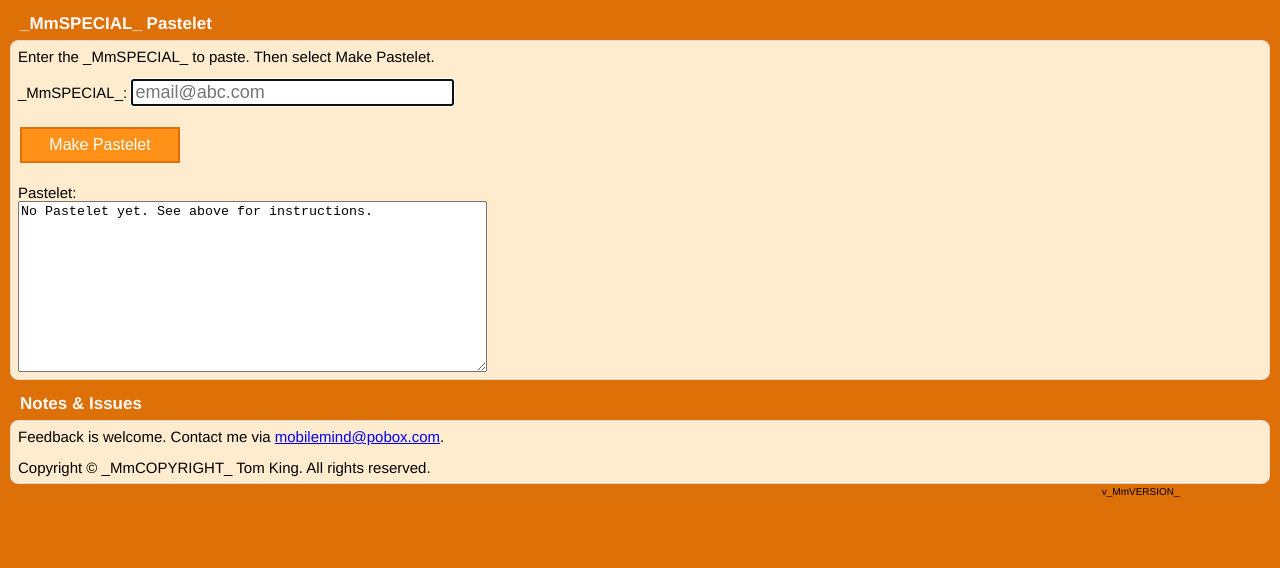
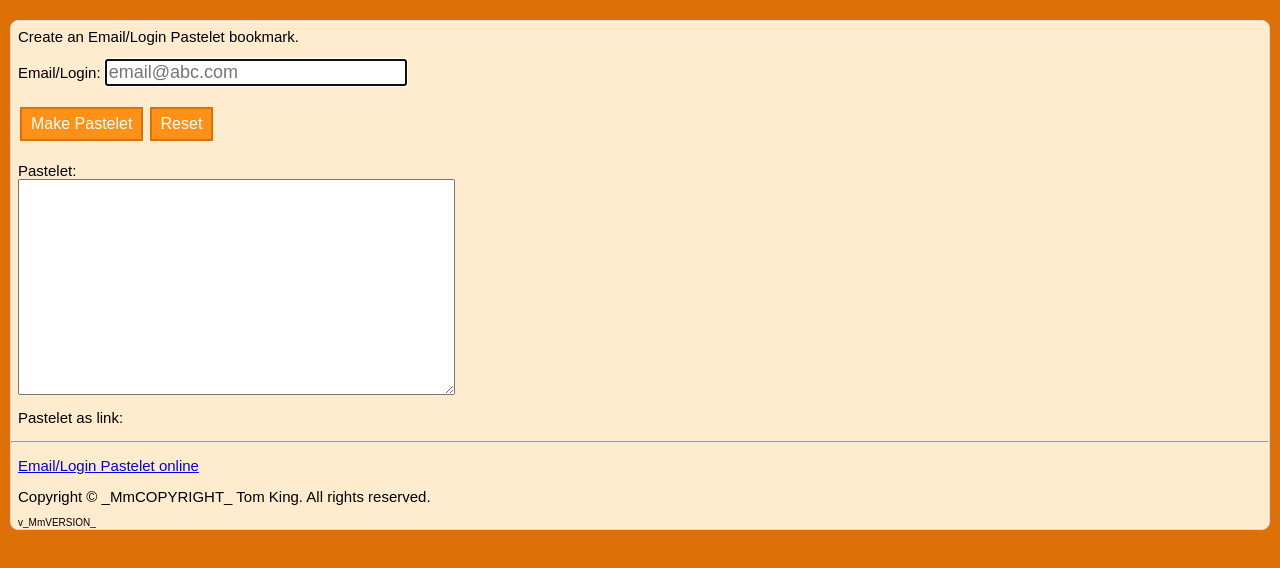
Before and after one commit to mobilemind/pastelets, a website: page src/email.url.html in a window 1280 px wide. Drawn offline with Linux system fonts and the light colour scheme.

Commit message:
src/email.url.html: tighten CSS, meta tags, loadpg() & markup

```diff
--- a/src/email.url.html
+++ b/src/email.url.html
@@ -2,113 +2,45 @@
 <html lang="en">
 <head>
 <meta charset="utf-8">
-<meta name="keywords" content="iPhone,Bookmarklet,maker,generator,javascript,paste,text,Pastelet,iPastelet,Mobile Safari,_MmSPECIAL_">
-<meta name="robots" content="index,nofollow">
+<meta name="keywords" content="iPhone,Bookmarklet,maker,generator,javascript,paste,text,Pastelet,iPastelet,Mobile Safari,email">
 <meta name="viewport" content="width=device-width, initial-scale=1, user-scalable=no, maximum-scale=3">
 <meta name="theme-color" content="#DE7008">
 <meta name="format-detection" content="telephone=no">
 <style type="text/css">
-body {
-	margin: 0;
-	padding: 0;
-	background-color: #DE7008;
-	font-family: Helvetica, sans-serif;
-	font-size: 17px;
-	-ms-text-size-adjust: none;
-	-webkit-text-size-adjust: none
-}
-h1 {
-	font-size: 17px;
-	color: #FFFAFA;
-	margin: 14px 9px 6px 20px;
-	padding: 0
-}
-p {
-	margin: 0;
-	font-weight: normal;
-	padding:7px
-}
-form {
-	border: hidden;
-	margin: 0;
-	font-weight: normal;
-	padding: 7px
-}
-.grp {
-	margin: 0 10px;
-	padding: 0;
-	background-color: #FFEBCD;
-	border: 1px solid #d9d9d9;
-	font-size: 15px;
-	border-radius: 8px
-}
-.fig {
-	margin: 0;
-	padding: 4px 10px
-}
-.btn {
-	-moz-appearance: none;
-	-webkit-appearance: none;
-	background: #FF9119;
-	border-radius: 0;
-	border: 2px solid #DE7008;
-	color: #fafffa;
-	cursor: pointer;
-	font-size: 16px;
-	height: 36px;
-	margin: 4px 0 4px 2px;
-	padding: 0;
-	text-align: center;
-	vertical-align: baseline;
-	width: 160px;
-}
-.vers {
-	margin: 2px 2px;
-	font-size: x-small;
-	width: 92%;
-	text-align: right
-}
+.bmrk{-webkit-appearance:textarea}.btn{-moz-appearance:none;-webkit-appearance:none;background:#FF9119;border-radius:0;border:2px solid #DE7008;color:#fafffa;cursor:pointer;font-size:16px;height:34px;margin:4px 0 4px 2px;padding:0 9px;text-align:center;vertical-align:baseline}.grp{margin:0 10px;padding:0;background-color:#FFEBCD;border:1px solid #d9d9d9;font-size:15px;border-radius:8px}.pl{display:none}.vers{margin:0 7px;font-size:x-small;text-align:left}body{margin:0;padding:0;background-color:#DE7008;font-family:sans-serif;font-size:17px;-ms-text-size-adjust:none;-webkit-text-size-adjust:none}form{border:hidden;margin:0;font-weight:normal;padding:7px}p{margin:0;font-weight:normal;padding:7px}
 </style>
 <!-- version _MmVERSION_; _MmBUILDDATE_; Tom King; full history in iphone/paste-history.txt
 
-	a Pastelet URL first displays as http://mmind.me/email#javascript:'...
 	Copyright (c) _MmCOPYRIGHT_ Tom King. All rights reserved. -->
 
 <!-- code w/onLoad handler + function to create bookmarklet string -->
 <script type="text/javascript">//<!--
-function showDesktopLink(){const a=document.getElementById('pal'),b=document.getElementById('pl');a&&b&&(b.href=document.getElementById('bmrk').textContent,b.title=document.title,b.replaceChild(document.createTextNode(document.title),b.childNodes[0]),a.style.display=b.style.display='inline')}function loadpg(a){a&&(document.getElementById('bmrk').textContent='javascript:'+encodeURI(a),history.pushState({},'Paste '+document.getElementById('pStr').value,location.pathname+'#javascript:'+encodeURIComponent(a)),document.title='Paste '+document.getElementById('pStr').value,showDesktopLink())}
-//email
+function loadpg(a){const b=document.getElementById('bmrk'),c=document.getElementById('pal'),d=document.getElementById('pl');if(a){d.title=document.title='Paste '+document.getElementById('pStr').value,d.href=b.textContent='javascript:'+encodeURI(a),d.replaceChild(document.createTextNode(document.title),d.childNodes[0]),d.style.display='inline'}else{d.title=document.getElementById('pStr').value=d.href=b.textContent="",document.title='Email/Login Pastelet',d.replaceChild(document.createTextNode(""),d.childNodes[0]),d.style.display='inline'}}
 function pastelet(u){return u?'(() => {const a="'+u.trim()+'",f=document.getElementsByTagName("input"),l=f.length;let b=-1,i=0,k=null,n="",t="",x=-1;for(;i<l;i++){k=f[i];t=k.type;if("hidden"===t)continue;n=k.id+k.name+k.title;if(t in{email:1,login:1}||n.indexOf("email")>-1||n.indexOf("ogin")>0||n.indexOf("user")>-1){x=i;break}if(-1==b&&"text"==t&&n.indexOf("earch")<0)b=i}if(-1===x)x=b;if(-1===x)alert("Email field not found");else{f[x].focus();f[x].value=a;f[x].blur()}return void"_MmVERSION_"})()':null}
 // -->
 </script>
-<title>_MmSPECIAL_ Pastelet</title>
+<title>Email/Login Pastelet</title>
 </head>
-
 <body>
-<div id="pg">
+<br>
 <noscript><b>&nbsp;&nbsp;Javascript must be enabled for this app.</b></noscript>
-<h1>_MmSPECIAL_ Pastelet</h1>
 <div class="grp">
-	<p>Enter the _MmSPECIAL_ to paste. Then select Make Pastelet.</p>
-	<form id="pltMkr" method="GET" action="." onsubmit="loadpg(pastelet(document.getElementById('pStr').value)); return false">
-		<label for="pStr">_MmSPECIAL_:</label>
-		<input type="email" id="pStr" size="28" maxlength="255" style="font-size:large; -webkit-appearance:textfield" placeholder="email@abc.com" autocapitalize="off" autocorrect="on"  autocomplete="on" required="required" autofocus="autofocus">
+	<p>Create an Email/Login Pastelet bookmark.</p>
+	<form id="pltMkr" method="GET" action="." onsubmit="loadpg(pastelet(document.getElementById('pStr').value)); return false" onreset="loadpg()">
+		<label for="pStr">Email/Login:</label>
+		<input type="email" id="pStr" size="26" maxlength="255" style="font-size:large; -webkit-appearance:textfield" placeholder="email@abc.com" autocapitalize="off" autocorrect="off"  autocomplete="on" required="required" autofocus="autofocus">
 		<br><br>
 		<input type="submit" id="mkPltBtn" value="Make Pastelet" class="btn">
+		<input type="reset" id="reset" class="btn" value="Reset" tabindex="0">
 		<br><br>
 		<label id="yp" for="bmrk" style="vertical-align:top">Pastelet:<br></label>
-		<textarea id="bmrk" cols="56" rows="11"  style="vertical-align:top" wrap="soft" spellcheck="false">No Pastelet yet. See above for instructions.</textarea>
+		<textarea id="bmrk" cols="52" rows="14"  style="vertical-align:top" wrap="soft" spellcheck="false">&nbsp;</textarea>
 	</form>
-	<p id="pal" style="display:none">Pastelet as link: <a id="pl" href="." title="Pastelet">Pastelet</a><br><br></p>
-</div>
-
-<h1 id="don8">Notes &amp; Issues</h1>
-<div class="grp">
-	<p>Feedback is welcome. Contact me via <a href="mailto:mobilemind%40pobox%2ecom">mobilemind&#64;pobox&#46;com</a>.</p>
+	<p id="pal">Pastelet as link: <a id="pl" class="pl" href="." title="Pastelet">Pastelet</a></p>
+	<hr>
+	<p><a href="http://mmind.me/email" name="http://mmind.me/email">Email/Login Pastelet online</a></p>
 	<p>Copyright &copy; _MmCOPYRIGHT_ Tom King. All rights reserved.</p>
-</div>
-
-<div class="vers">v_MmVERSION_</div>
+	<span class="vers">v_MmVERSION_</span>
 </div>
 </body>
 </html>
```
